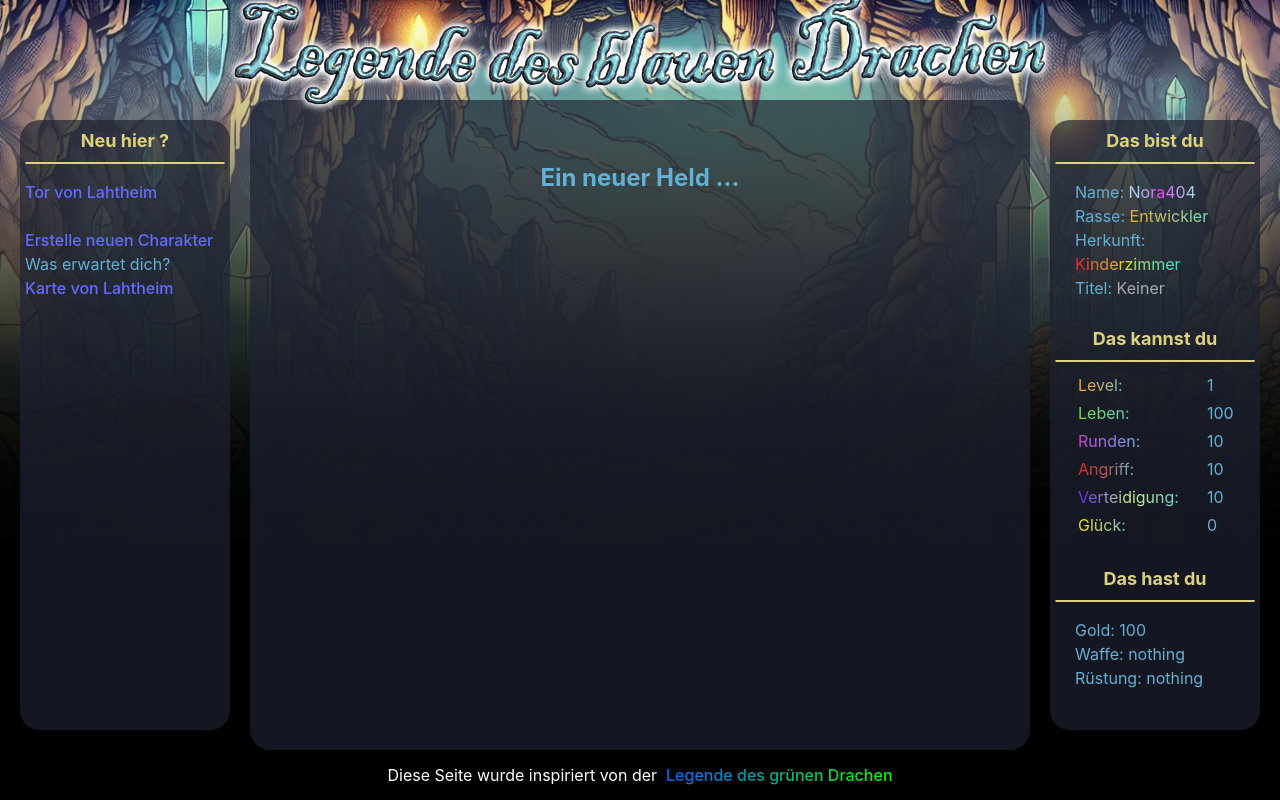
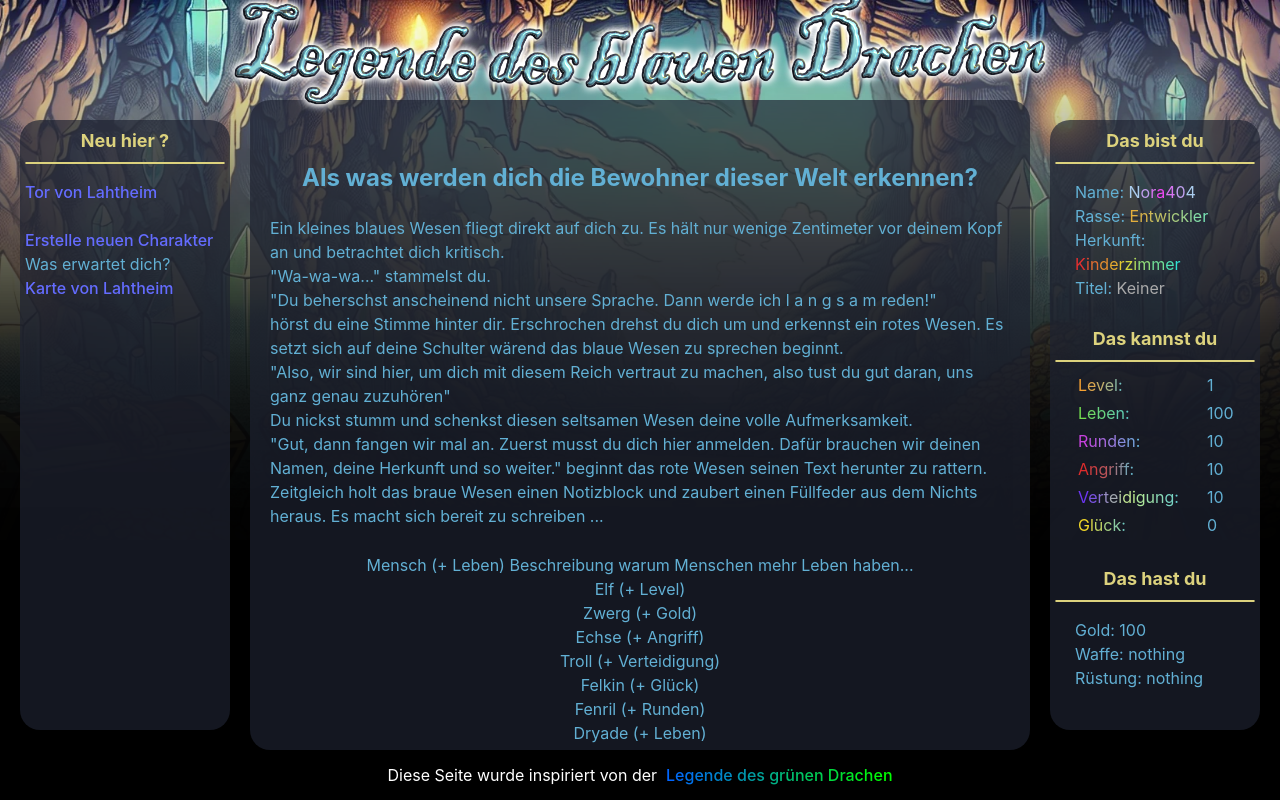
Before and after one commit to Nora404/blauerDrache, a React (Vite) app: page /charakter in a window 1280 px wide. Built offline with nearby package versions, Linux system fonts and the light colour scheme.

Commit message:
start create charakter

```diff
--- a/src/App.css
+++ b/src/App.css
@@ -197,3 +197,7 @@ hr {
   margin: 2px;
   font-size: large;
 }
+
+.mb-1 {
+  margin-bottom: 15px;
+}
--- a/src/playground/CreatePlayer.tsx
+++ b/src/playground/CreatePlayer.tsx
@@ -7,8 +7,81 @@ type CreatePlayerProps = {
 const CreatePlayer: React.FC<CreatePlayerProps> = () => {
 
     return (
-        <div className="my-component">
-            <h2>Ein neuer Held ...</h2>
+        <div className="max-width">
+            <h2>Als was werden dich die Bewohner dieser Welt erkennen?</h2>
+
+            <p className='text-left'>
+                Ein kleines blaues Wesen fliegt direkt auf dich zu.
+                Es hält nur wenige Zentimeter vor deinem Kopf an und betrachtet dich kritisch.<br className='mb-1' />
+
+                "Wa-wa-wa..." stammelst du.<br />
+
+                "Du beherschst anscheinend nicht unsere Sprache. Dann werde ich l a n g s a m reden!"<br />
+                hörst du eine Stimme hinter dir. Erschrochen drehst du dich um und erkennst ein rotes Wesen.
+                Es setzt sich auf deine Schulter wärend das blaue Wesen zu sprechen beginnt.<br className='mb-1' />
+
+                "Also, wir sind hier, um dich mit diesem Reich vertraut zu machen, also tust du gut daran, uns ganz genau zuzuhören"<br className='mb-1' />
+
+                Du nickst stumm und schenkst diesen seltsamen Wesen deine volle Aufmerksamkeit.<br className='mb-1' />
+
+                "Gut, dann fangen wir mal an. Zuerst musst du dich hier anmelden.
+                Dafür brauchen wir deinen Namen, deine Herkunft und so weiter." beginnt das rote Wesen seinen Text herunter zu rattern.<br />
+                Zeitgleich holt das braue Wesen einen Notizblock und zaubert einen Füllfeder aus dem Nichts heraus.
+                Es macht sich bereit zu schreiben ...
+            </p>
+
+            Mensch (+ Leben) Beschreibung warum Menschen mehr Leben haben...<br />
+            Elf (+ Level)<br />
+            Zwerg (+ Gold)<br />
+            Echse (+ Angriff)<br />
+            Troll (+ Verteidigung)<br />
+            Felkin (+ Glück)<br />
+            Fenril (+ Runden)<br />
+            Dryade (+ Leben)<br />
+
+
+            <h3>Herkunft</h3>
+            Tief in den unterirdischen Höhlen von Qexelcrag, Heimat der edlen und mächtigen Zwerge,
+            deren Bedürfnis nach Privatsphäre und Reichtum in keinem Verhältnis zu ihrer Körpergröße steht.<br className='mb-1' />
+
+            Hoch über den Bäumen des Waldes Glorfindal, in zerbrechlich aussehenden, elfischen Strukturen,
+            die unter der kleinsten Belastungen zu zerbrechen scheinen und dennoch schon seit Jahrhunderten bestehen.<br className='mb-1' />
+
+            Auf den Ebenen der Stadt Romar, der Heimat der Menschen. Stets bist du deinem Vater gefolgt und
+            hast jede seiner Bewegungen in dich aufgenommen, bis er schließlich ausgezogen ist um den Grünen Drachen zu besiegen
+            und seitdem nie wieder gesehen wurde.<br className='mb-1' />
+
+            In einem Erdloch der öden Landschaft von Zachazzas, weit außerhalb jeder Siedlung,
+            bist du als Echsenwesen aus deinem Ei geschlüpft. Artverwandt mit den Drachen hast du es nicht leicht in dieser Welt.<br className='mb-1' />
+
+            In den Sümpfen von Glukmoore als ein Troll, musstest du dich vom ersten Moment an,
+            seit du aus deinem ledrigen Ei geschlüpft bist, selbst verteidigen, noch ungeborene Trolle erschlagen,
+            um dich von ihnen zu ernähren.<br className='mb-1' />
+
+            <h3>Klasse oder Beruf</h3>
+            Ich glaube das lasse ich erstmal weg!
+            lotgd hat Dunkle Künste, Mystische Kräfte und Diebeskunst
+
+            <h3>Es ist ein neuer Tag</h3>
+
+            Du öffnest deine Augen und stellst fest, dass dir ein neuer Tag geschenkt wurde. Für dich ist es dein 1. Tag. Du fühlst dich wieder frisch genug, um die Welt zu erobern!<br />
+            Für heute hast du 20 Runden.<br />
+            Deine Lebenspunkte wurden auf 10 aufgefüllt.<br />
+            Dein Geist und deine Stimmung sind heute Normal!<br />
+            Du wappnest dich mit Fäuste und ziehst auf neue Abenteuer aus.<br className='mb-1' />
+
+            Beim Rückblick auf den gestrigen Tag stellst du fest, dass:<br />
+            Du rein gar nichts dazugelernt hast und 1 Level aufgestiegen bist.<br />
+            Du 150 Goldmünzen mehr auf der Hand hast.<br />
+            Du der Bank 100 Goldmünzen mehr anvertraut hast.<br />
+            Dein Edelsteinvorrat konstant bei 0 Edelsteinen liegt.<br />
+            Dir dein Aussehen völlig egal ist.<br />
+            Dir dein Ruf völlig egal ist.<br />
+            Die Leute dich genauso ansehen wie gestern.<br className='mb-1' />
+
+            Die heutigen Lottozahlen sind 0-0-5-8<br />
+            Weil du ein Mensch bist, erhältst du heute zwei zusätzliche Waldkämpfe!<br />
+            Für dein Interesse in Diebesfertigkeiten erhältst du heute 1 zusätzliche Anwendung in Diebesfertigkeiten dazu.<br />
 
         </div>
     );
--- a/src/playground/Start.tsx
+++ b/src/playground/Start.tsx
@@ -17,23 +17,23 @@ const Start: React.FC<StartProps> = () => {
                 Willkommen bei <b>Legende des blauen Drachen</b>, <br />
                 ein browser-basiertes Rollenspiel, inspiriert von der &nbsp;
                 <a href="https://lotgd.de/home.php?" target='blank'><GradientText colors={["#0066ff", "#00ff00"]}>Legende des grünen Drachen</GradientText></a><br />
-                Das Spiel ist absolut werbe- und kostenfrei!<br /><br />
+                Das Spiel ist absolut werbe- und kostenfrei!<br className='mb-1' />
 
                 Die aktuelle Uhrzeit in Lahtheim ist ... <br />
                 Es ist ...<br />
-                Das Wetter heute ist ... <br /><br />
+                Das Wetter heute ist ... <br className='mb-1' />
             </div>
 
             <div>
                 <p className='text-left'>
                     Du stehst vor den Toren von Lahtheim, es ist ein warmer heller Tag. Bevor du auch nur einen Schritt gehen kannst,
                     kommt ein kleines <GradientText colors={['#CF388F', '#8839CF']}>geflügeltes Wesen</GradientText> zu dir. Mit großen Augen schaut es erwartungsvoll zu dir hoch.
-                    Im nächsten Moment fängt es mit schriller Stimme an zu reden:<br /><br />
+                    Im nächsten Moment fängt es mit schriller Stimme an zu reden:<br className='mb-1' />
 
                     <span style={{ color: '#7EF5F2' }}>
                         „Willkommen in Lahtheim! Bist du hier, um vor den Bezwingern des <b><GradientText colors={['#46CF25', '#29CF72']}>grünen Drachen</GradientText></b> zu fliehen?
                         In unserem Dorf ist Platz für dich. Sei nett, dann darfst du vielleicht einmal den <b><GradientText colors={['#1ECECF', '#1763CF']}>blauen Drachen</GradientText></b> besuchen.“
-                    </span><br /><br />
+                    </span><br className='mb-1' />
 
                     Ohne auf deine Antwort zu warten dreht sich das <GradientText colors={['#CF388F', '#8839CF']}>geflügelte Wesen</GradientText> um und flattert durch den Torbogen Richtung Brunnen davon.
                 </p>
@@ -44,7 +44,7 @@ const Start: React.FC<StartProps> = () => {
                 <RandomSentence partOne={nameList} partTwo={verbList} partThree={placeList} />
                 <RandomSentence partOne={nameList} partTwo={verbList} partThree={placeList} />
                 <RandomSentence partOne={nameList} partTwo={verbList} partThree={placeList} />
-                <br /><br />
+                <br className='mb-1' />
             </div>
 
             <div>
@@ -52,7 +52,7 @@ const Start: React.FC<StartProps> = () => {
                 <RandomSentence partOne={nameList} partTwo={battleList} partThree={enemieList} partFour={weaponsList} />
                 <RandomSentence partOne={nameList} partTwo={battleList} partThree={enemieList} partFour={weaponsList} />
                 <RandomSentence partOne={nameList} partTwo={battleList} partThree={enemieList} partFour={weaponsList} />
-                <br /><br />
+                <br className='mb-1' />
             </div>
         </div>
     );
```
